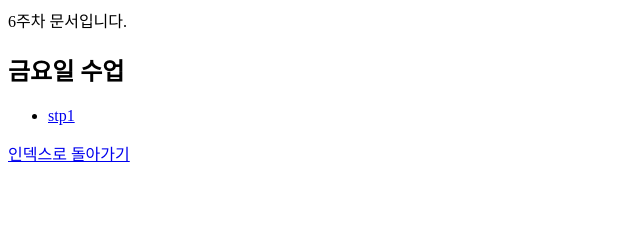
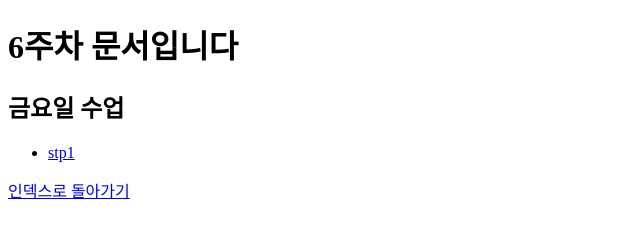
Before and after one commit to soojeong123/SMU_DC_231, a plain HTML site: page w6/index.html in a window 1280 px wide. Shown: the whole page, without its empty margins (0-640 px from the left). Drawn offline with Linux system fonts and the light colour scheme.

Commit message:
h태그추가

```diff
--- a/w6/index.html
+++ b/w6/index.html
@@ -7,7 +7,7 @@
     <title>DC231:W6</title>
   </head>
   <body>
-    6주차 문서입니다.
+    <h1>6주차 문서입니다</h1>
     <h2>금요일 수업</h2>
     <ul>
       <li><a href="friday/stp1.html">stp1</a></li>
```
